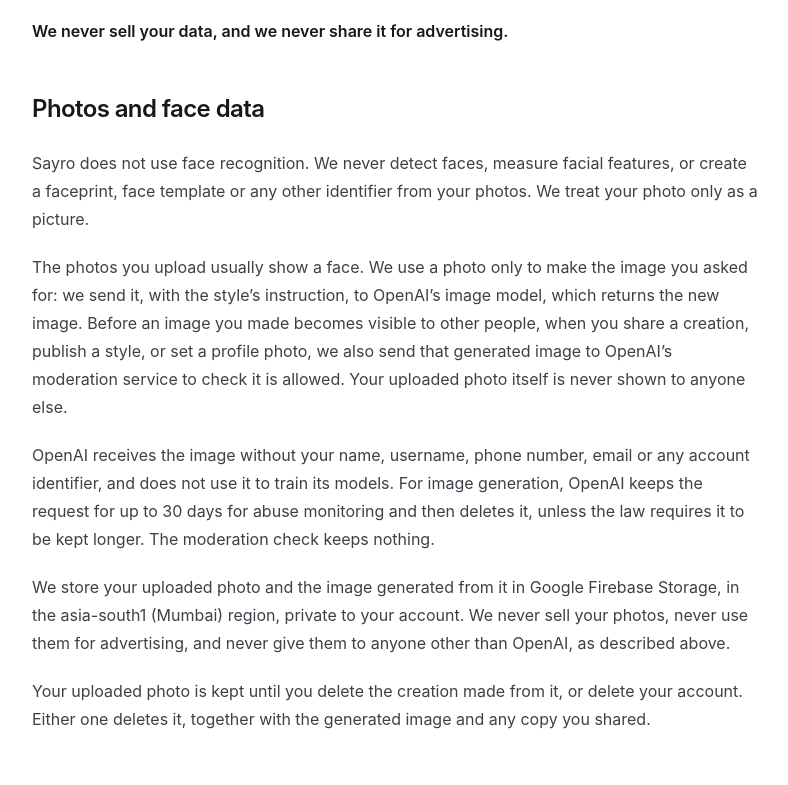
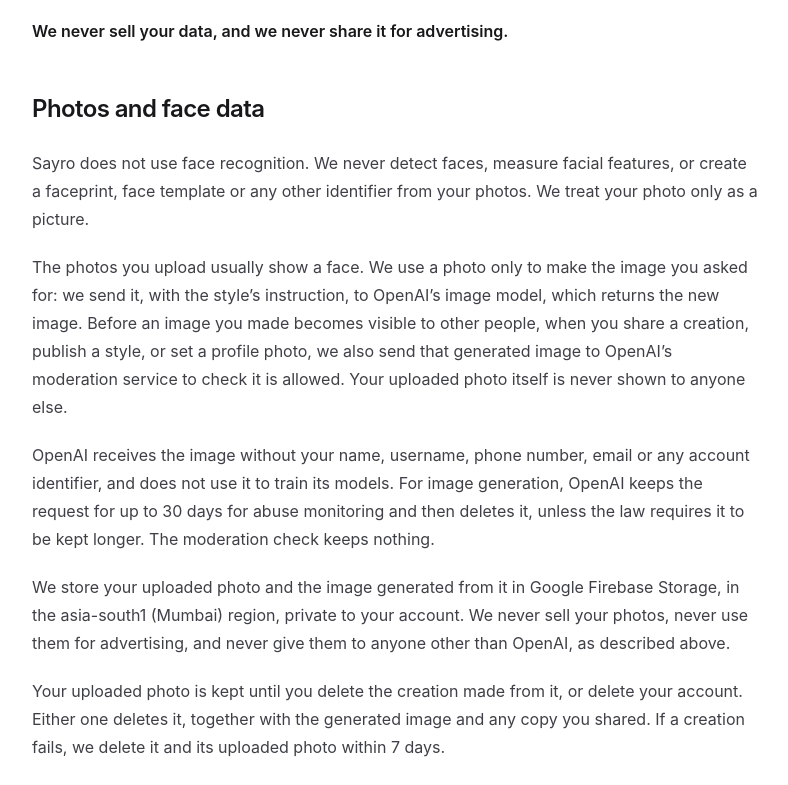
Before and after one commit to rroohit/rroohit.github.io, an Astro site: page /sayro/privacy in a window 1280 px wide. Shown: the part 2015-2800 px from the top of the page, without its empty margins (244-1032 px from the left). Built offline with nearby package versions, Linux system fonts and the light colour scheme; Astro itself is replaced by a stand-in of ours.

Commit message:
sayro-privacy

```diff
--- a/src/data/sayro-privacy.md
+++ b/src/data/sayro-privacy.md
@@ -1,6 +1,6 @@
 # Sayro — Privacy Policy
 
-**Last updated: 1 October 2026**
+**Last updated: 2 October 2026**
 
 Sayro turns a photo you upload into a new image in a chosen style. This policy
 explains what we collect, why, who else sees it, and how to get rid of it.
@@ -105,7 +105,8 @@
 
 Your uploaded photo is kept until you delete the creation made from it, or
 delete your account. Either one deletes it, together with the generated
-image and any copy you shared.
+image and any copy you shared. If a creation fails, we delete it and its
+uploaded photo within 7 days.
 
 ## What other people can see
 
```
